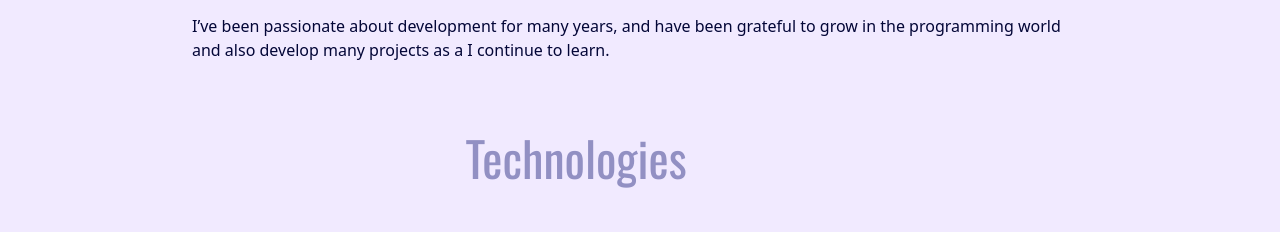
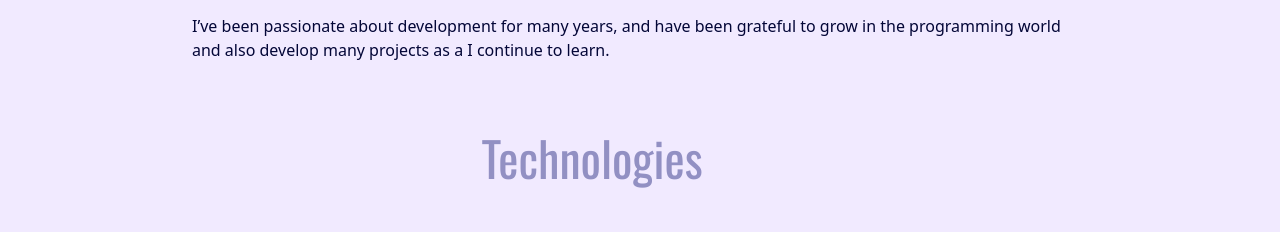
Before and after one commit to Booze33/tebe_portfolio, a React (Create React App) app: page /about in a window 1280 px wide. Shown: the part 900-1132 px from the top of the page. Built offline with nearby package versions, Linux system fonts and the light colour scheme; the HTML template or start-up script is replaced by a standard one.

Commit message:
Made some changes on project section

```diff
--- a/src/components/about.jsx
+++ b/src/components/about.jsx
@@ -108,7 +108,7 @@ const About = () => {
           className="my-2">I’ve been passionate about development for many years, and have been grateful to grow in the programming world and also develop many projects as a I continue to learn.</motion.p>
 
         <div className="flex flex-col justify-center items-center w-screen mt-16 sm:ml-ball">
-          <h1 className="text-3xl sm:text-5xl mb-minus2 font-curved text-both">Technologies</h1>
+          <h1 className="text-3xl sm:text-5xl mb-minus2 sm:ml-8 ml-minus2 font-curved text-both">Technologies</h1>
           <Tech />
         </div>
 
```
